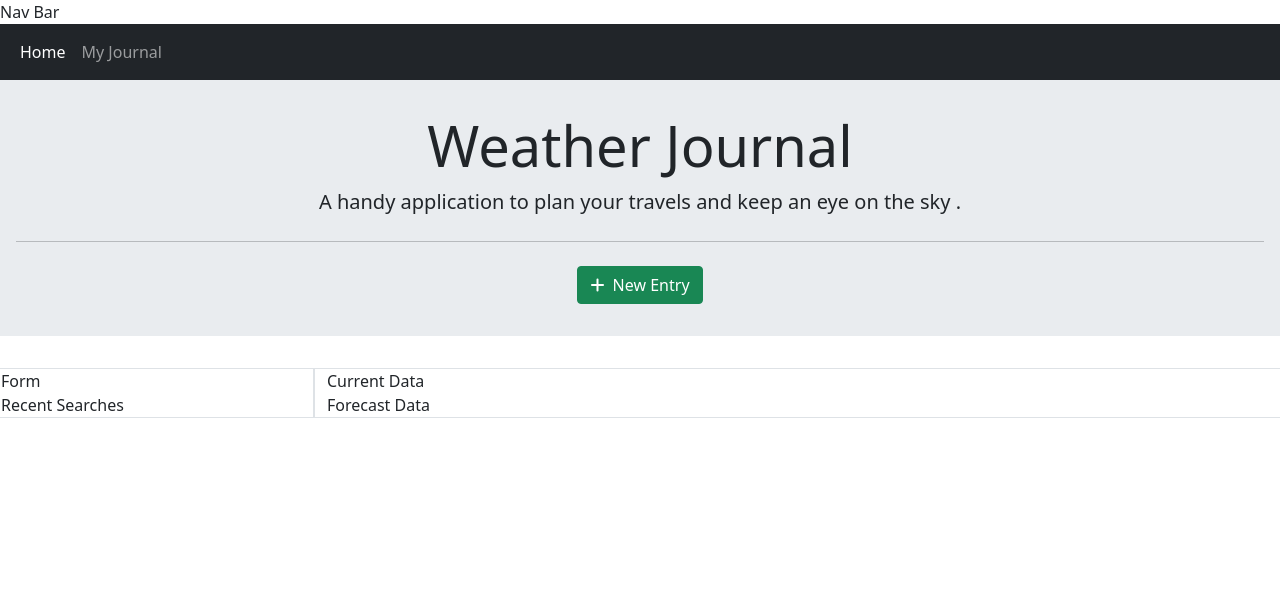
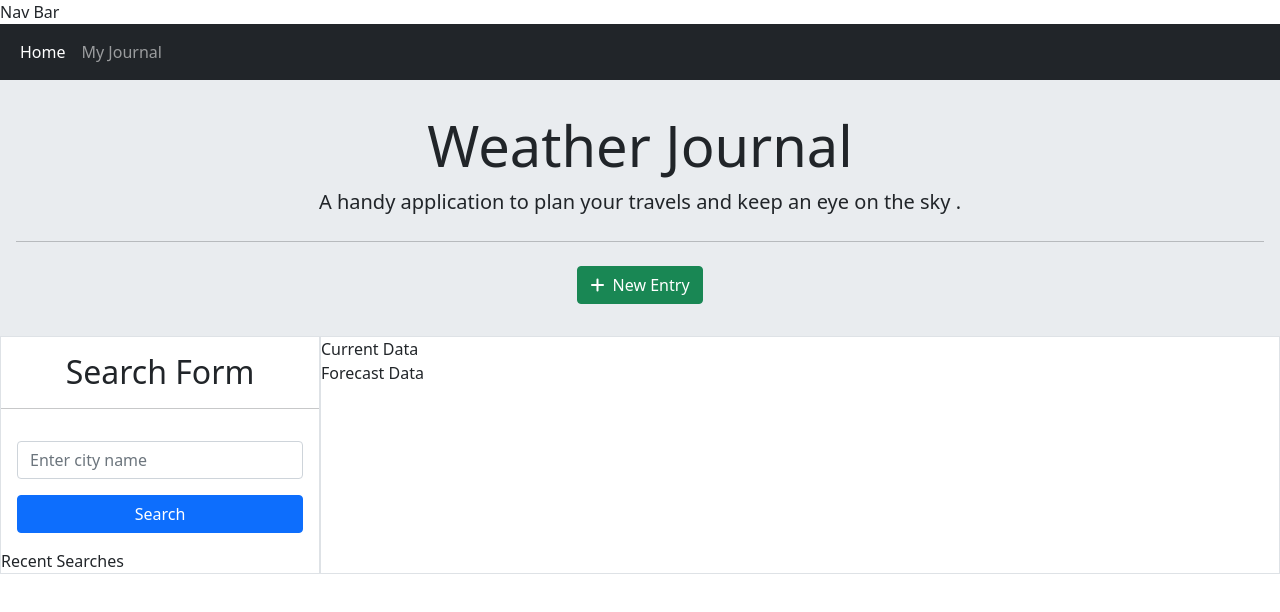
Before and after one commit to roxywasiak/weather-dashboard, a plain HTML site: page index.html in a window 1280 px wide. Drawn offline with nearby package versions, Linux system fonts and the light colour scheme; a web font is replaced by a local one.

Commit message:
styled the search form

```diff
--- a/assets/css/styles.css
+++ b/assets/css/styles.css
@@ -1,6 +1,5 @@
 /* my colors imported*/
 
-@@ -0,0 +1,18 @@
 :root {
   --charcoal: #264653ff;
   --persian-green: #2a9d8fff;
@@ -23,6 +22,5 @@ body {
 
 .jumbotron {
   padding: 2rem 1rem;
-  margin-bottom: 2rem;
   background-color: #e9ecef;
 }
--- a/index.html
+++ b/index.html
@@ -65,11 +65,27 @@
       </div>
 
       <!-- content row -->
-      <div class="row">
+      <div class="row g-0">
         <!------col for form and recent searches-->
         <div class="col-sm-12 col-md-3 border">
           <!-- search form -->
-          <div>Form</div>
+          <div>
+            <h2 class="mt-3 text-center">Search Form</h2>
+            <hr />
+            <form class="p-3" id="search-form">
+              <div class="mb-3">
+                <input
+                  type="text"
+                  class="form-control"
+                  id="search-input"
+                  placeholder="Enter city name"
+                />
+              </div>
+              <div class="d-grid gap-2">
+                <button type="submit" class="btn btn-primary">Search</button>
+              </div>
+            </form>
+          </div>
 
           <!---recent searches-->
           <div>Recent Searches</div>
```
